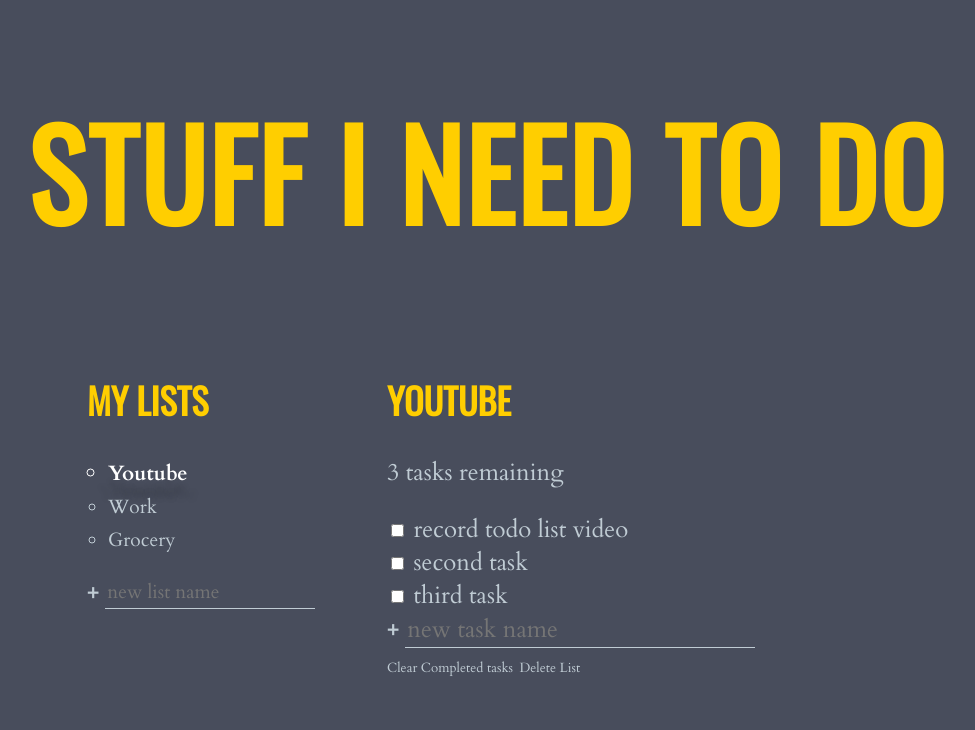
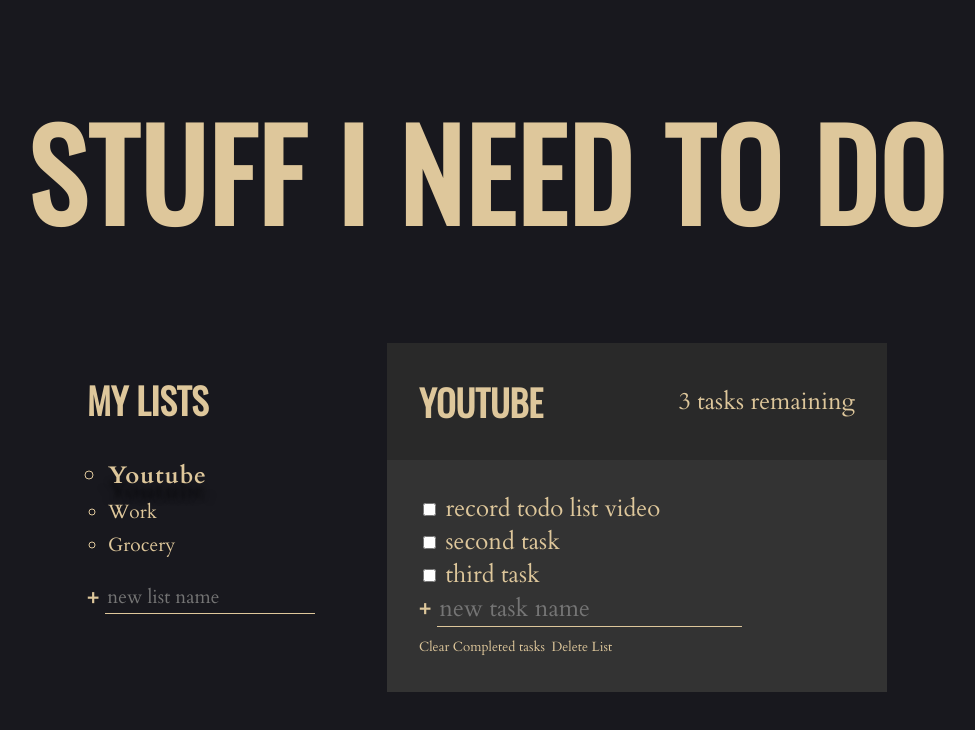
Before and after one commit to AlexCsanyi/Javascript_Challenges_Problems, a plain HTML site: page toDoList/toDoList.html in a window 1280 px wide. Shown: the whole page, without its empty margins (153-1128 px from the left). Drawn offline with nearby package versions, Linux system fonts and the light colour scheme.

Commit message:
added new color scheme and further styling

```diff
--- a/toDoList/toDoList.css
+++ b/toDoList/toDoList.css
@@ -1,6 +1,6 @@
 :root {
-  --clr-primary: #484d5c;
-  --clr-light: #c0ccd4;
+  --clr-primary: #18181e;
+  --clr-light: #dec79b;
   --clr-dark: #333;
   --clr-warning: rgb(99, 36, 36);
 }
@@ -33,7 +33,7 @@ h5,
 h6 {
   font-family: "Oswald", sans-serif;
   text-transform: uppercase;
-  color: #ffce00;
+  color: var(--clr-light);
 }
 
 .title {
@@ -103,13 +103,36 @@ form {
 }
 
 .active-list {
-  color: #ffffff;
+  letter-spacing: 1px;
   font-weight: 900;
-  font-size: 1.3rem;
-  text-shadow: 0px 15px 5px rgba(0, 0, 0, 0.1),
+  font-size: 1.5rem;
+  text-shadow: 0px 15px 5px rgba(1, 0, 0, 0.5),
     10px 20px 5px rgba(0, 0, 0, 0.05), -10px 20px 5px rgba(0, 0, 0, 0.05);
 }
 
 .todo-list {
+  --spacer: 2rem;
+
   grid-area: active;
+  background: var(--clr-dark);
 }
+
+.todo-header {
+  background-color: rgba(0, 0, 0, 0.2);
+  padding: var(--spacer);
+  display: flex;
+  align-items: center;
+  justify-content: space-between;
+}
+
+.list-title {
+  margin: 0 1em 0 0;
+}
+
+.task-count {
+  margin: 0;
+}
+
+.todo-body {
+  padding: var(--spacer);
+}
```
